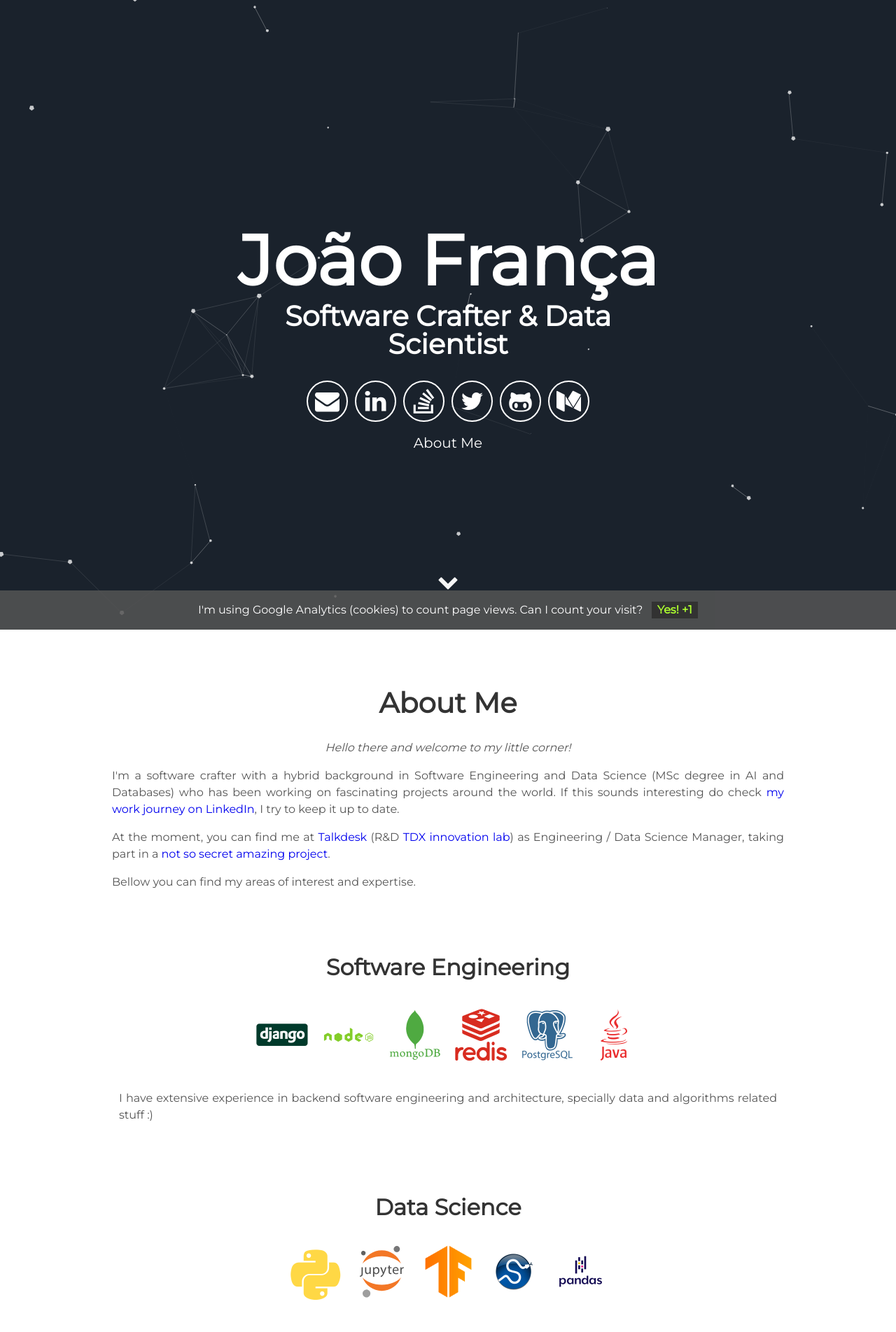
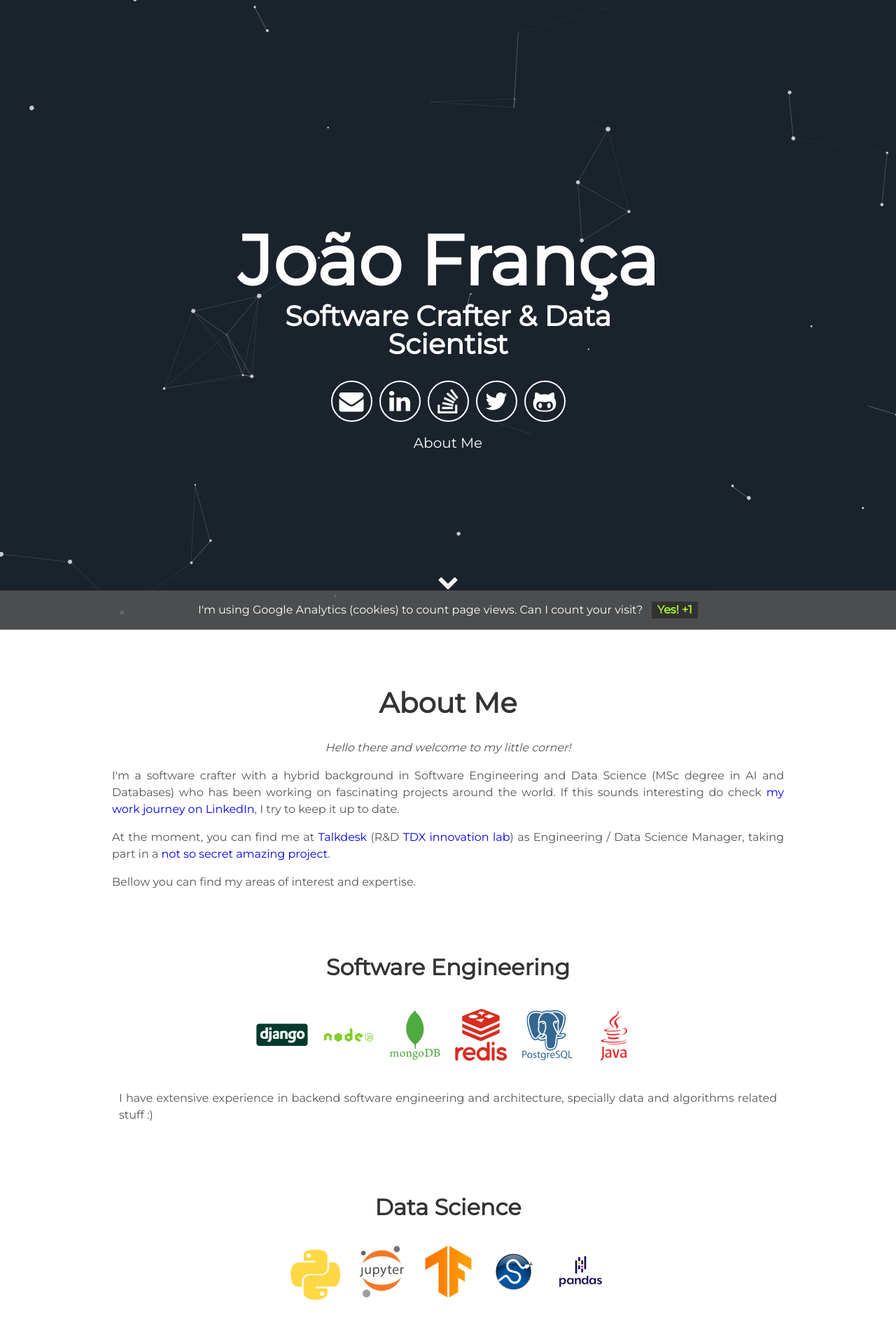
Before and after one commit to joaofranca/joaofranca.github.io, a Jekyll site: the page built from index.html, in a window 1280 px wide. Shown: the top 1904 px of the page at 70% size. Built offline with Jekyll 4.4.1, drawn with Linux system fonts in a browser that asks for light colours.

Commit message:
Removed link to Medium profile.

```diff
--- a/_includes/header.html
+++ b/_includes/header.html
@@ -11,7 +11,6 @@
         <a aria-label="My StackOverflow" target="_blank" href="https://stackoverflow.com/users/633958/joao"><i class="icon fa fa-stack-overflow" aria-hidden="true"></i></a>
         <a aria-label="My Twitter" target="_blank" href="https://twitter.com/jpafranca"><i class="icon fa fa-twitter" aria-hidden="true"></i></a>
         <a aria-label="My Github" target="_blank" href="https://github.com/joaofranca/"><i class="icon fa fa-github-alt" aria-hidden="true"></i></a>
-        <a aria-label="My Medium" target="_blank" href="https://medium.com/@jpafranca"><i class="icon fa fa-medium" aria-hidden="true"></i></a>
 
       </div>
       <div class="header-links">
```
